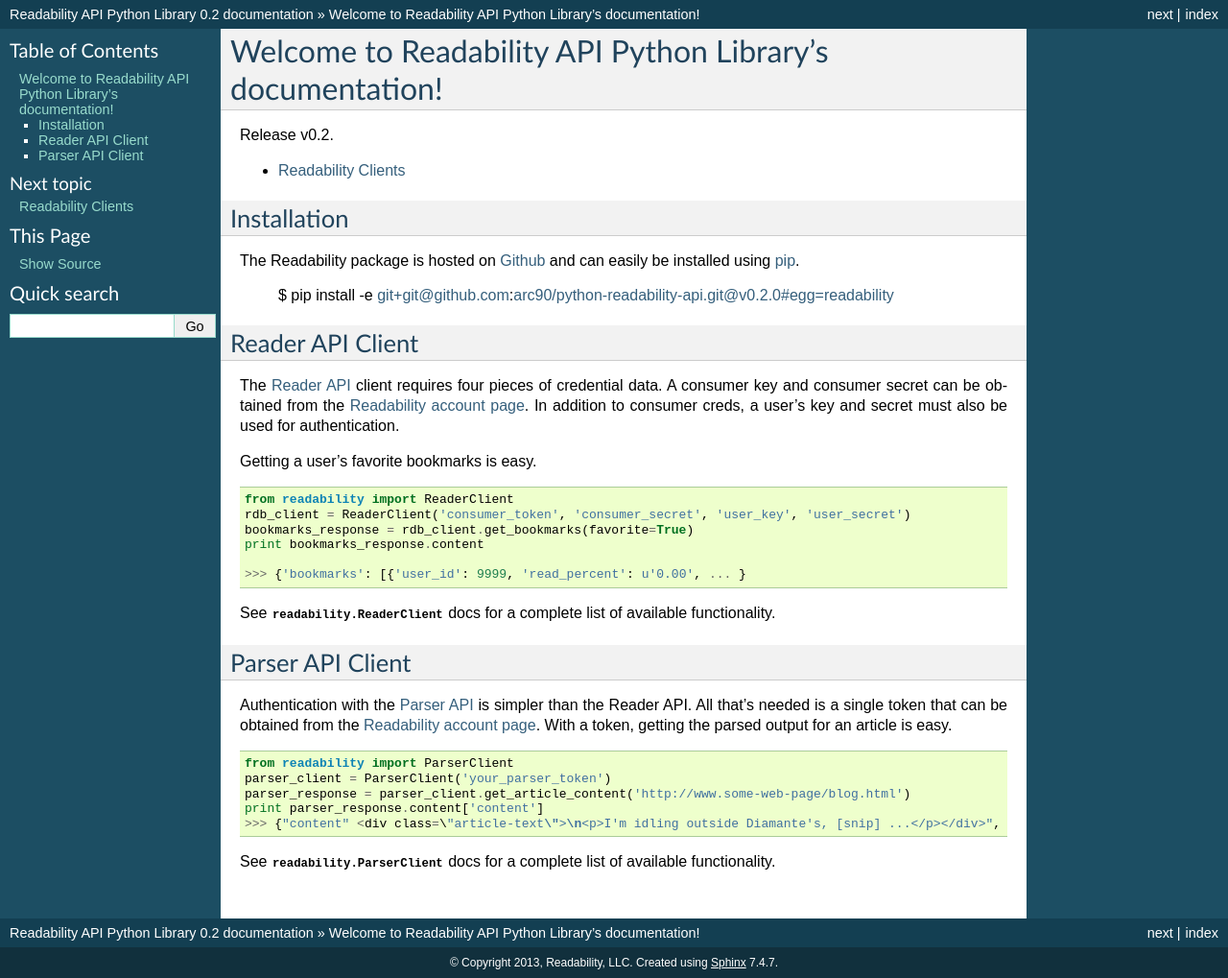
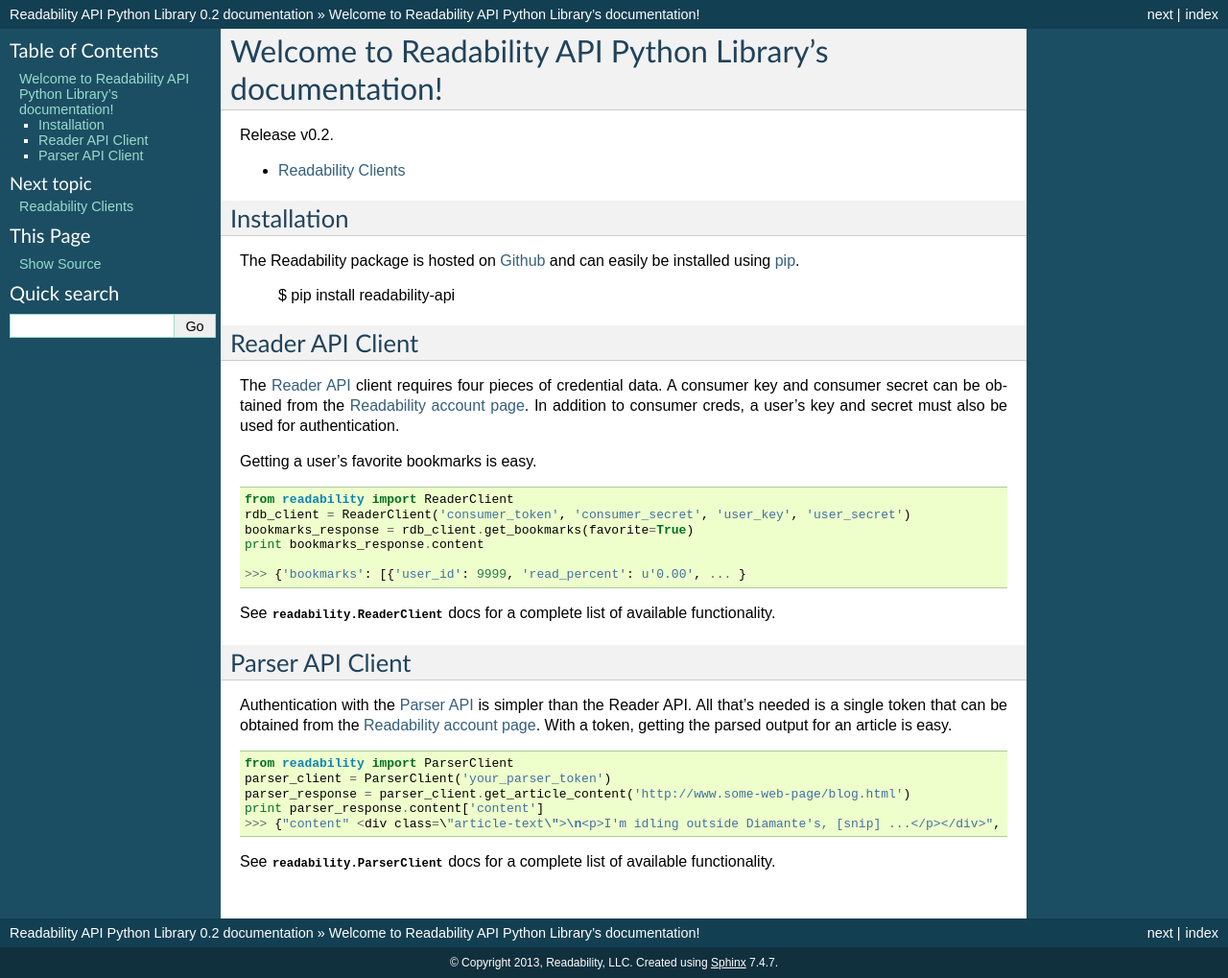
Before and after one commit to ReadabilityHoldings/python-readability-api, a Sphinx documentation site: the page built from docs/index.rst, in a window 1280 px wide. Shown: the whole page at 96% size. Built offline with Sphinx 7.4.7, drawn with Linux system fonts in a browser that asks for light colours.

Commit message:
Quick docs update to change install directions to using pypi instead of github

```diff
--- a/docs/index.rst
+++ b/docs/index.rst
@@ -22,7 +22,7 @@ The Readability package is hosted on `Github <https://github.com/arc90/python-re
 can easily be installed using `pip <http://www.pip-installer.org/>`_.
 
 
-    $ pip install -e git+git@github.com:arc90/python-readability-api.git@v0.2.0#egg=readability
+    $ pip install readability-api
 
 
 Reader API Client
```
